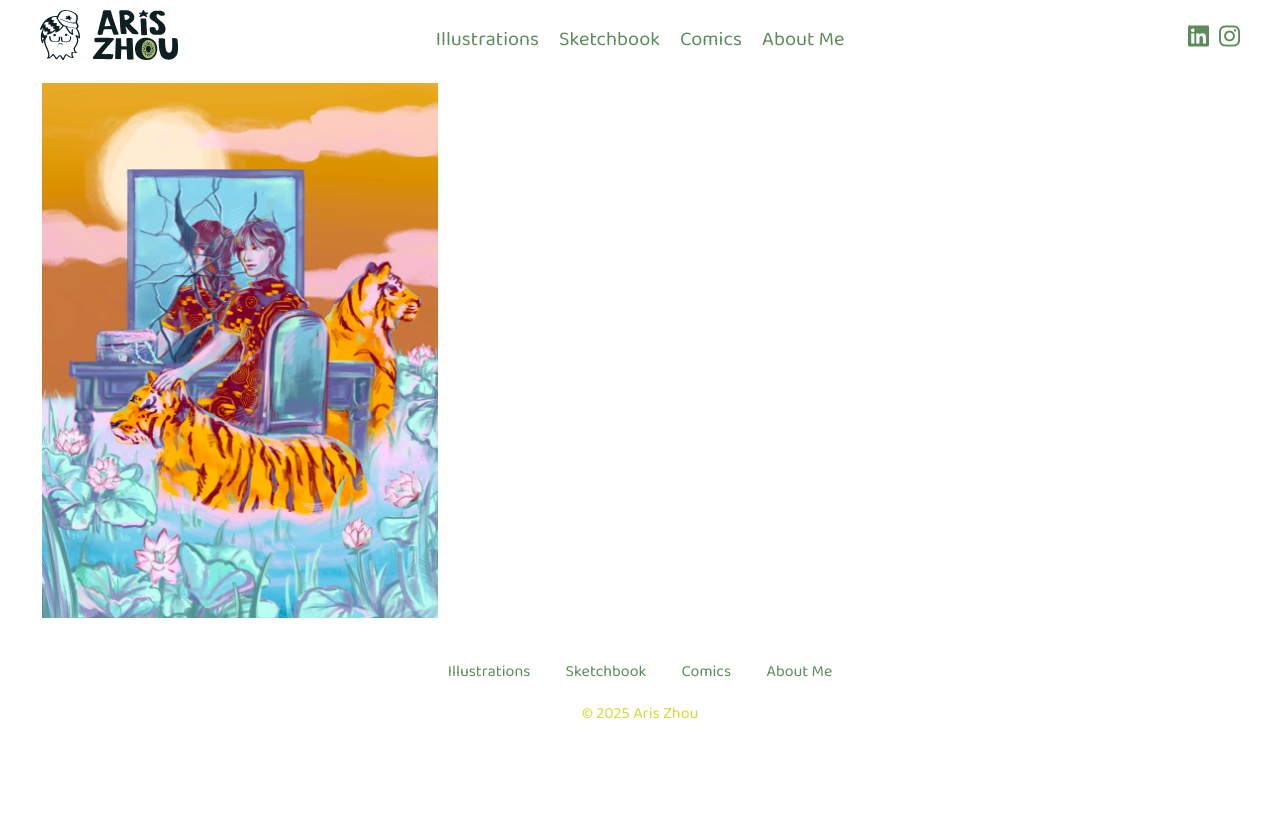
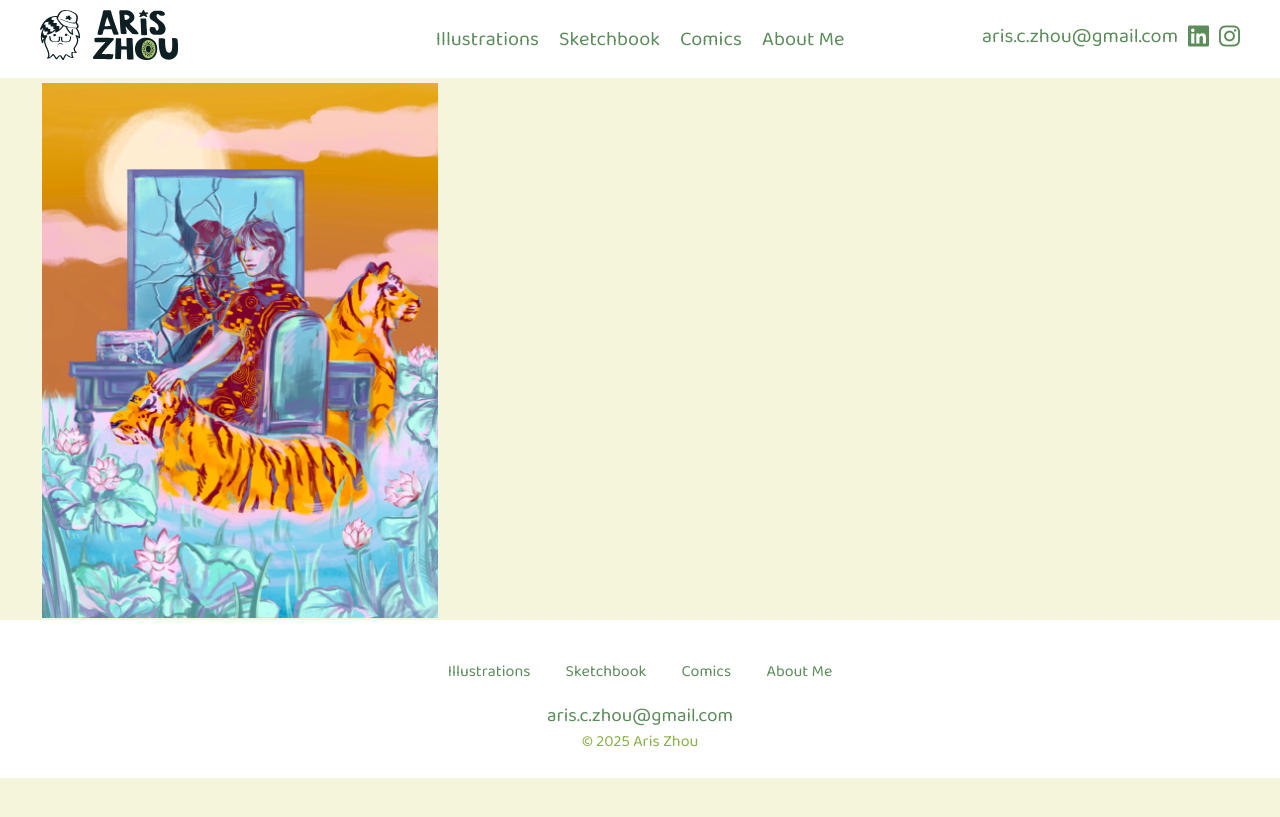
Before and after one commit to ArisHZhou/Portfolio, a Jekyll site: the page built from pages/visdev.html, in a window 1280 px wide. Shown: the top 817 px of the page. Built offline with Jekyll 4.4.1, drawn with Linux system fonts in a browser that asks for light colours.

Commit message:
emails, baselight

```diff
--- a/_includes/footer.html
+++ b/_includes/footer.html
@@ -5,6 +5,8 @@
             <a href="{{ link.url }}">{{ link.title }}</a>
             {% endfor %}
         </nav>
+        <div class="footer-email">
+            <a href="mailto:aris.c.zhou@gmail.com" style="font-size: 1.9rem;">aris.c.zhou@gmail.com</a>
         <div class="footer-primary">
             <p class="copyright">&copy; {{ 'now' | date: "%Y" }} {{ site.author }}</p>
 
--- a/_includes/header.html
+++ b/_includes/header.html
@@ -39,12 +39,14 @@
         </nav>
 
         <div class="social-links">
+            <a href="mailto:aris.c.zhou@gmail.com" style="font-size: 2rem;">aris.c.zhou@gmail.com</a>
             <a href="https://www.linkedin.com/in/aris-zhou-128bb524a/" aria-label="LinkedIn Profile">
                 <i class="fab fa-linkedin"></i>
             </a>
             <a href="https://www.instagram.com/kaseikiwi/" aria-label="Instagram Profile">
                 <i class="fab fa-instagram"></i>
             </a>
+
         </div>
     </div>
 </header>
--- a/_sass/_navigation.scss
+++ b/_sass/_navigation.scss
@@ -61,7 +61,7 @@
   }
 
   &:hover, &.active {
-    color: map.get(map.get($colors, primary), light);
+    color: map.get(map.get($colors, primary), baselight);
 
     &::after {
       width: 100%;
@@ -93,7 +93,7 @@
 // Site Footer
 .site-footer {
     background-color: map.get(map.get($colors,neutral), white );
-    color: map.get(map.get($colors,primary), light );
+    color: map.get(map.get($colors,primary), baselight);
     text-align: center;
     padding: map.get($spacing, base);
     position: relative;
@@ -137,7 +137,7 @@
     transition: color 0.2s;
 
     &:hover {
-      color: map.get(map.get($colors, primary), light);
+      color: map.get(map.get($colors, primary), baselight);
     }
   }
 }
@@ -168,7 +168,7 @@
     }
 
     &:hover, &.active {
-      color: map.get(map.get($colors, primary), light);
+      color: map.get(map.get($colors, primary), baselight);
 
       &::after {
         width: 100%;
--- a/_sass/_reset.scss
+++ b/_sass/_reset.scss
@@ -19,6 +19,7 @@ body {
   line-height: 1.5;
   -webkit-font-smoothing: antialiased;
   -moz-osx-font-smoothing: grayscale;
+  background-color: beige;
 }
 
 
--- a/_sass/_variables.scss
+++ b/_sass/_variables.scss
@@ -3,7 +3,8 @@ $colors: (
   primary: (
     base: #5b8c5a,
     light: #cfdc30,
-    dark: #0d1f22
+    dark: #0d1f22,
+    baselight: #89b046
   ),
   neutral: (
     black: #000000,
```
